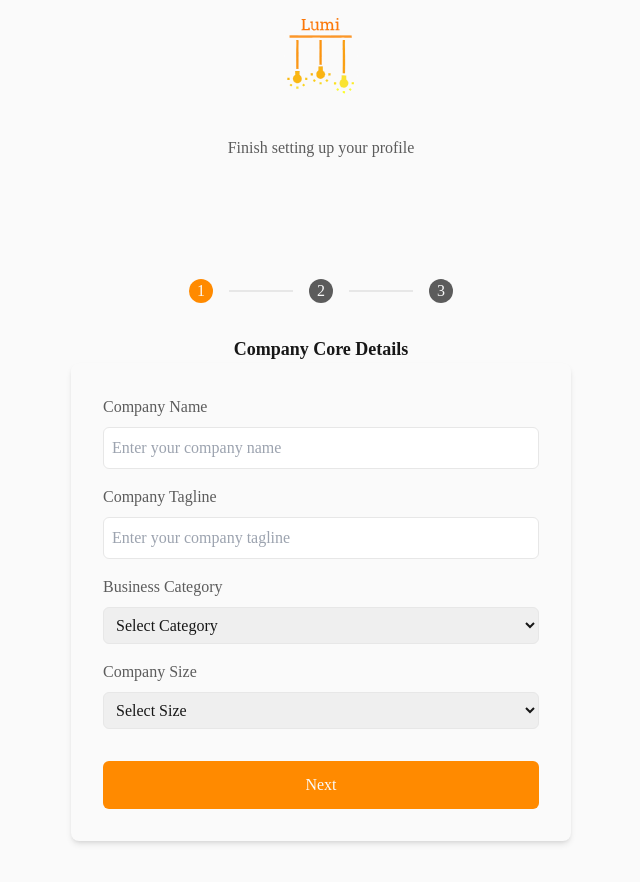
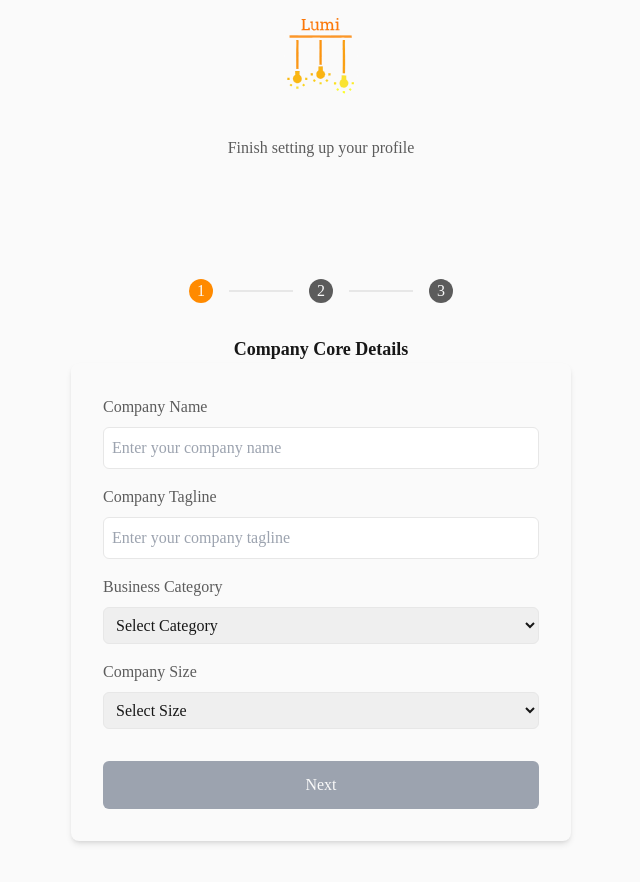
Before and after one commit to Alexandra-Shbaro/superadmin-dashboard, a Next.js app in the folder client/: page /signup in a window 1280 px wide. Shown: the top 882 px of the page, without its empty margins (319-959 px from the left). Built offline with nearby package versions, Linux system fonts and the light colour scheme.

Commit message:
disabled next button unless all fields are filled

```diff
--- a/client/app/signup/components/StepOne.jsx
+++ b/client/app/signup/components/StepOne.jsx
@@ -7,6 +7,9 @@ const StepOne = ({ onNext }) => {
     const [companyTagline, setCompanyTagline] = useState('');
     const [businessCategory, setBusinessCategory] = useState('');
     const [companySize, setCompanySize] = useState('');
+
+    const isFormValid = companyName && companyTagline && businessCategory && companySize;
+
     return (
         <div className="flex flex-col items-center justify-center min-h-screen bg-offWhite">
             <div className="flex items-center space-x-4 mb-8">
@@ -78,7 +81,11 @@ const StepOne = ({ onNext }) => {
                     </select>
                 </div>
 
-                <button onClick={onNext} className="w-full py-3 bg-logoOrange text-offWhite rounded-md hover:bg-logoYellow transition-all">
+                <button
+                    onClick={onNext}
+                    className={`w-full py-3 ${isFormValid ? 'bg-logoOrange' : 'bg-gray-400 cursor-not-allowed'} text-offWhite rounded-md hover:${isFormValid ? 'bg-logoYellow' : ''} transition-all`}
+                    disabled={!isFormValid}
+                >
                     Next
                 </button>
             </div>
--- a/client/app/signup/components/StepThree.jsx
+++ b/client/app/signup/components/StepThree.jsx
@@ -7,9 +7,10 @@ const StepThree = ({ onNext }) => {
     const [companyVision, setCompanyVision] = useState('')
     const [companyMission, setCompanyMission] = useState('')
 
+    const isFormValid = companyAbout && companyVision && companyMission;
+
     return (
         <div className="flex flex-col items-center justify-center min-h-screen bg-offWhite">
-            {/* Progress indicators */}
             <div className="flex items-center space-x-4 mb-8">
                 <div className="w-6 h-6 rounded-full bg-mediumGrey text-offWhite flex items-center justify-center">1</div>
                 <div className="w-16 h-0.5 bg-lightGrey"></div>
@@ -35,7 +36,6 @@ const StepThree = ({ onNext }) => {
                         </div>
                     </div>
 
-                    {/* Right column */}
                     <div className="space-y-6">
                         <div className="space-y-2">
                             <label className="block text-mediumGrey font-medium">Vision</label>
@@ -59,11 +59,11 @@ const StepThree = ({ onNext }) => {
                     </div>
                 </div>
 
-                {/* Next button */}
                 <div className="mt-6">
                     <button
                         onClick={onNext}
-                        className="w-full py-3 bg-logoOrange text-offWhite rounded-md hover:bg-logoYellow transition-all"
+                        className={`w-full py-3 ${isFormValid ? 'bg-logoOrange' : 'bg-gray-400 cursor-not-allowed'} text-offWhite rounded-md hover:bg-logoYellow transition-all`}
+                        disabled={!isFormValid}
                     >
                         Next
                     </button>
--- a/client/app/signup/components/StepTwo.jsx
+++ b/client/app/signup/components/StepTwo.jsx
@@ -1,11 +1,13 @@
 "use client";
 import { useState } from 'react';
-
 
 const StepTwo = ({ onNext }) => {
     const [companyEmail, setCompanyEmail] = useState('');
     const [companyNumber, setCompanyNumber] = useState('');
     const [businessWebsite, setBusinessWebsite] = useState('');
+
+    const isFormValid = companyEmail && companyNumber && businessWebsite;  // Check if all fields are filled
+
     return (
         <div className="flex flex-col items-center justify-center min-h-screen bg-offWhite">
             <div className="flex items-center space-x-4 mb-8">
@@ -44,10 +46,14 @@ const StepTwo = ({ onNext }) => {
                         value={businessWebsite}
                         onChange={(e) => setBusinessWebsite(e.target.value)}
                         className="mt-2 p-2 w-full border border-lightGrey rounded-md focus:outline-none focus:ring-2 focus:ring-logoOrange"
-                        placeholder="Enter your phone number"
+                        placeholder="Enter your business website"
                     />
                 </div>
-                <button onClick={onNext} className="w-full py-3 bg-logoOrange text-offWhite rounded-md hover:bg-logoYellow transition-all">
+                <button
+                    onClick={onNext}
+                    className={`w-full py-3 ${isFormValid ? 'bg-logoOrange' : 'bg-gray-400 cursor-not-allowed'} text-offWhite rounded-md hover:bg-logoYellow transition-all`}
+                    disabled={!isFormValid}
+                >
                     Next
                 </button>
             </div>
```
